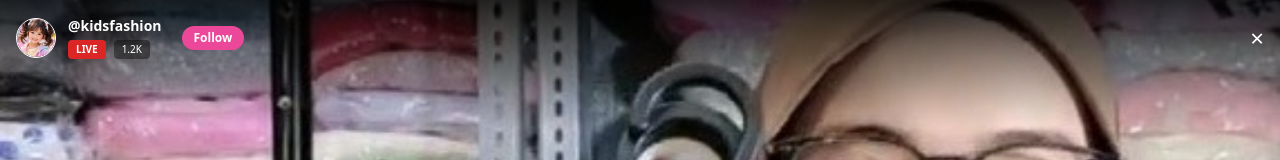
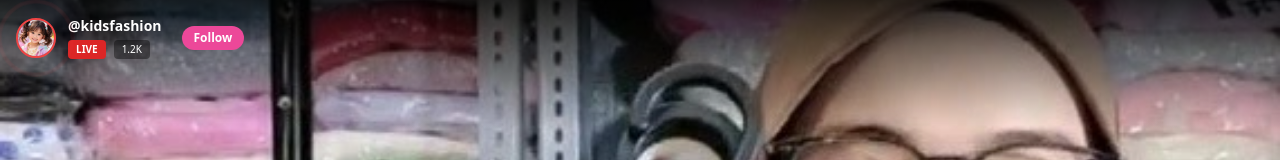
Before and after one commit to djdonjuan86-coder/kfs, a Next.js app: page /live in a window 1280 px wide. Shown: the top 160 px of the page. Built offline with nearby package versions, Linux system fonts and the light colour scheme.

Commit message:
fix product

```diff
--- a/src/app/live/page.js
+++ b/src/app/live/page.js
@@ -3,14 +3,12 @@ import { useEffect, useState } from "react";
 
 export default function LivePage() {
   const [hearts, setHearts] = useState([]);
+  const [showPopup, setShowPopup] = useState(false);
 
   // Floating hearts effect
   useEffect(() => {
     const interval = setInterval(() => {
-      setHearts((prev) => [
-        ...prev,
-        { id: Date.now(), left: Math.random() * 80 + 10 },
-      ]);
+      setHearts((prev) => [...prev, { id: Date.now(), left: Math.random() * 80 + 10 }]);
 
       setTimeout(() => {
         setHearts((prev) => prev.slice(1));
@@ -21,73 +19,52 @@ export default function LivePage() {
   }, []);
 
   return (
-    <div className="relative w-full h-screen bg-black overflow-hidden text-white">
-
+    <div className="relative w-full h-screen bg-black overflow-hidden text-white" onClick={() => setShowPopup(true)}>
       {/* Background */}
-      <img
-        src="/images/baju-anak.webp"
-        alt="Live"
-        className="absolute inset-0 w-full h-full object-cover"
-      />
+      <img src="/images/baju-anak.webp" alt="Live" className="absolute inset-0 w-full h-full object-cover" />
 
       {/* Gradients */}
       <div className="absolute top-0 left-0 w-full h-32 bg-gradient-to-b from-black/80 to-transparent"></div>
       <div className="absolute bottom-0 left-0 w-full h-44 bg-gradient-to-t from-black/95 to-transparent"></div>
 
       {/* TOP BAR */}
-      <div className="absolute top-4 left-4 right-4 flex items-center justify-between z-20">
+      <div className="absolute top-4 left-4 right-4 flex items-center z-20">
         <div className="flex items-center gap-3">
-          <img
-            src="/images/setelan-anak.webp"
-            className="w-10 h-10 rounded-full border border-white"
-            alt="avatar"
-          />
+          {/* Avatar with LIVE ring */}
+          <div className="relative">
+            <span className="absolute inset-0 rounded-full border-2 border-red-500 animate-ping"></span>
+            <img src="/images/setelan-anak.webp" className="w-10 h-10 rounded-full border-2 border-red-500 relative" alt="avatar" />
+          </div>
 
           <div>
             <p className="text-sm font-semibold">@kidsfashion</p>
             <div className="flex items-center gap-2 mt-1">
-              <span className="bg-red-600 text-[10px] px-2 py-[2px] rounded font-bold">
-                LIVE
-              </span>
-              <span className="text-[10px] bg-black/40 px-2 py-[2px] rounded">
-                1.2K
-              </span>
+              <span className="bg-red-600 text-[10px] px-2 py-[2px] rounded font-bold">LIVE</span>
+              <span className="text-[10px] bg-black/40 px-2 py-[2px] rounded">1.2K</span>
             </div>
           </div>
 
-          <button className="ml-2 bg-pink-500 text-xs px-3 py-1 rounded-full font-semibold">
+          <button className="ml-2 bg-pink-500 text-xs px-3 py-1 rounded-full font-semibold" onClick={(e) => e.stopPropagation()}>
             Follow
           </button>
         </div>
-
-        <button className="text-white text-2xl font-light">×</button>
       </div>
 
       {/* RIGHT SIDE ACTIONS */}
       <div className="absolute right-3 bottom-32 flex flex-col items-center gap-6 z-20">
         <div className="flex flex-col items-center">
-          <div className="w-12 h-12 bg-black/40 rounded-full flex items-center justify-center text-xl">
-            ❤️
-          </div>
+          <div className="w-12 h-12 bg-black/40 rounded-full flex items-center justify-center text-xl">❤️</div>
           <span className="text-xs mt-1">12K</span>
         </div>
 
-        <div className="w-12 h-12 bg-black/40 rounded-full flex items-center justify-center text-xl">
-          💬
-        </div>
+        <div className="w-12 h-12 bg-black/40 rounded-full flex items-center justify-center text-xl">💬</div>
 
-        <div className="w-12 h-12 bg-black/40 rounded-full flex items-center justify-center text-xl">
-          🎁
-        </div>
+        <div className="w-12 h-12 bg-black/40 rounded-full flex items-center justify-center text-xl">🎁</div>
       </div>
 
       {/* FLOATING HEARTS */}
       {hearts.map((heart) => (
-        <div
-          key={heart.id}
-          className="absolute bottom-24 text-pink-500 text-xl animate-bounce"
-          style={{ left: `${heart.left}%` }}
-        >
+        <div key={heart.id} className="absolute bottom-24 text-pink-500 text-xl animate-bounce" style={{ left: `${heart.left}%` }}>
           ❤️
         </div>
       ))}
@@ -106,18 +83,30 @@ export default function LivePage() {
       </div>
 
       {/* BOTTOM CHAT INPUT */}
-      <div className="absolute bottom-4 left-4 right-4 flex items-center gap-3 z-20">
-        <input
-          type="text"
-          placeholder="Kirim komentar..."
-          className="flex-1 bg-black/50 rounded-full px-4 py-2 text-sm outline-none"
-        />
-
-        <div className="w-10 h-10 bg-pink-500 rounded-full flex items-center justify-center text-lg">
-          🎁
-        </div>
+      <div className="absolute bottom-4 left-4 right-4 flex items-center gap-3 z-20" onClick={(e) => e.stopPropagation()}>
+        <input type="text" placeholder="Kirim komentar..." className="flex-1 bg-black/50 rounded-full px-4 py-2 text-sm outline-none" />
+        <div className="w-10 h-10 bg-pink-500 rounded-full flex items-center justify-center text-lg">🎁</div>
       </div>
 
+      {/* POPUP */}
+      {showPopup && (
+        <div className="fixed inset-0 bg-black/60 flex items-center justify-center z-50">
+          <div className="bg-pink-500 text-white rounded-2xl px-6 py-6 text-center max-w-sm w-11/12 shadow-2xl animate-[scaleIn_.2s_ease-out]" onClick={(e) => e.stopPropagation()}>
+            <p className="text-lg font-semibold mb-4">
+              Ketinggalan Live? <br />
+              Infokan Jadwal Live Berikutnya
+            </p>
+
+            <a href="https://wa.me/6281234567890" className="inline-block bg-white text-pink-600 font-semibold px-5 py-2 rounded-full">
+              Info via WhatsApp
+            </a>
+
+            <button onClick={() => setShowPopup(false)} className="block text-sm mt-4 opacity-80">
+              Tutup
+            </button>
+          </div>
+        </div>
+      )}
     </div>
   );
 }
```
